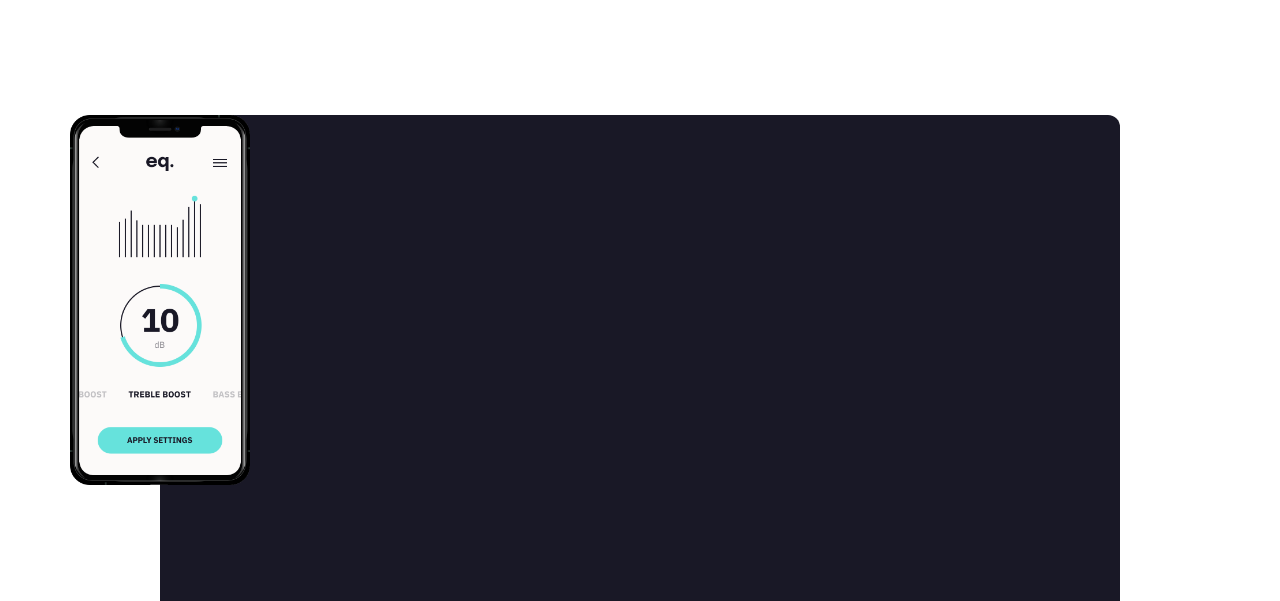
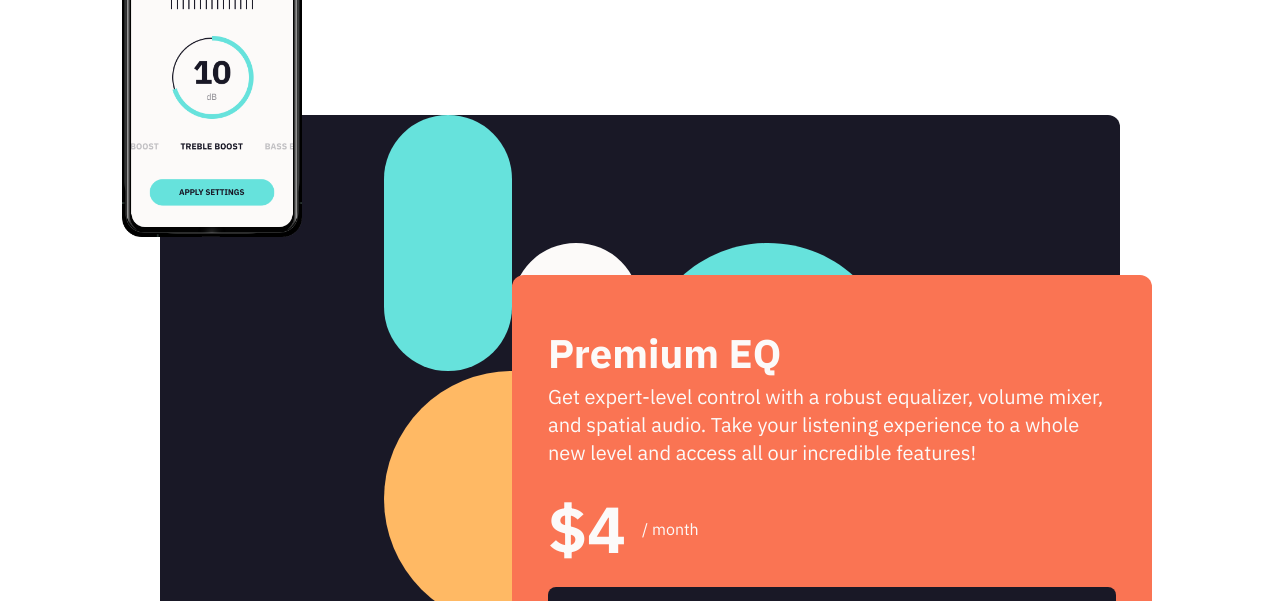
Before and after one commit to flaviare1s/equalizer-landing-page, a website: page src/index.html in a window 1280 px wide. Shown: the part 1810-2411 px from the top of the page. Drawn offline with Linux system fonts and the light colour scheme.

Commit message:
Making the tablet version

```diff
--- a/src/index.html
+++ b/src/index.html
@@ -40,21 +40,21 @@
       </div>
     </header>
 
-    <main class="relative w-full flex flex-col justify-center items-center pt-[30%] md:pt-0">
+    <main class="relative w-full flex flex-col justify-center items-center pt-[30%] sm:pt-0">
 
-      <div class="bg-[#191826] w-full sm:w-[90%] lg:w-[75%] rounded-xl flex flex-col sm:flex-row pt-[100%]">
+      <div class="bg-[#191826] w-full sm:w-[90%] lg:w-[75%] rounded-xl flex flex-col pt-[100%] sm:pt-[70%]">
 
         <div class="flex flex-col items-center justify-center">
-            <img class="absolute top-0 w-[70%] sm:w-[40%] lg:w-[30%] sm:px-16 lg:px-[102px]" src="../assets/illustration-app.png" alt="Cellphone">
+            <img class="absolute z-10 top-0 sm:top-[-25%] sm:left-5 w-[70%] sm:w-[60%] lg:w-[30%] sm:px-16 lg:px-[102px]" src="../assets/illustration-app.png" alt="Cellphone">
         </div>
 
         <div class="flex flex-col items-center justify-center mt-24">
-          <img class="hidden md:block" src="../assets/bg-pattern-2.svg" alt="">
+          <img class="hidden sm:block absolute top-0 w-[40%] left-[50%] translate-x-[-50%] z-0" src="../assets/bg-pattern-2.svg" alt="">
         </div>
 
-        <div class="bg-[#FA7453] px-9 py-12 text-[#FCFAF9] rounded-lg">
+        <div class="z-20 bg-[#FA7453] px-9 py-12 text-[#FCFAF9] rounded-xl sm:w-[50%] sm:absolute sm:top-40 sm:right-[10%]">
           <h2 class="font-bold text-[32px] lg:text-[40px]">Premium EQ</h2>
-          <p class="text-lg lg:text-xl leading-[28px]">
+          <p class="text-lg lg:text-xl font-normal leading-[28px]">
             Get expert-level control with a robust equalizer, volume mixer, and spatial audio. Take
             your listening experience to a whole new level and access all our incredible features!
           </p>
@@ -68,7 +68,7 @@
       </div>
     </main>
 
-    <footer class="text-[#191826] px-6 pt-16 pb-[80px] leading-[26px]">
+    <footer class="text-[#191826] px-6 pt-16 pb-[80px] leading-[26px] sm:mt-10">
       <img src="../assets/logo.svg" alt="Logo Equalizer">
       <p class="pt-10">All rights reserved © Equalizer 2021</p>
       <p class="pb-10">Have any problems? Contact us via social media or email us at <span class="font-bold">equalizer@example.com</span></p>
```
Also changed, not shown: src/output.css.
